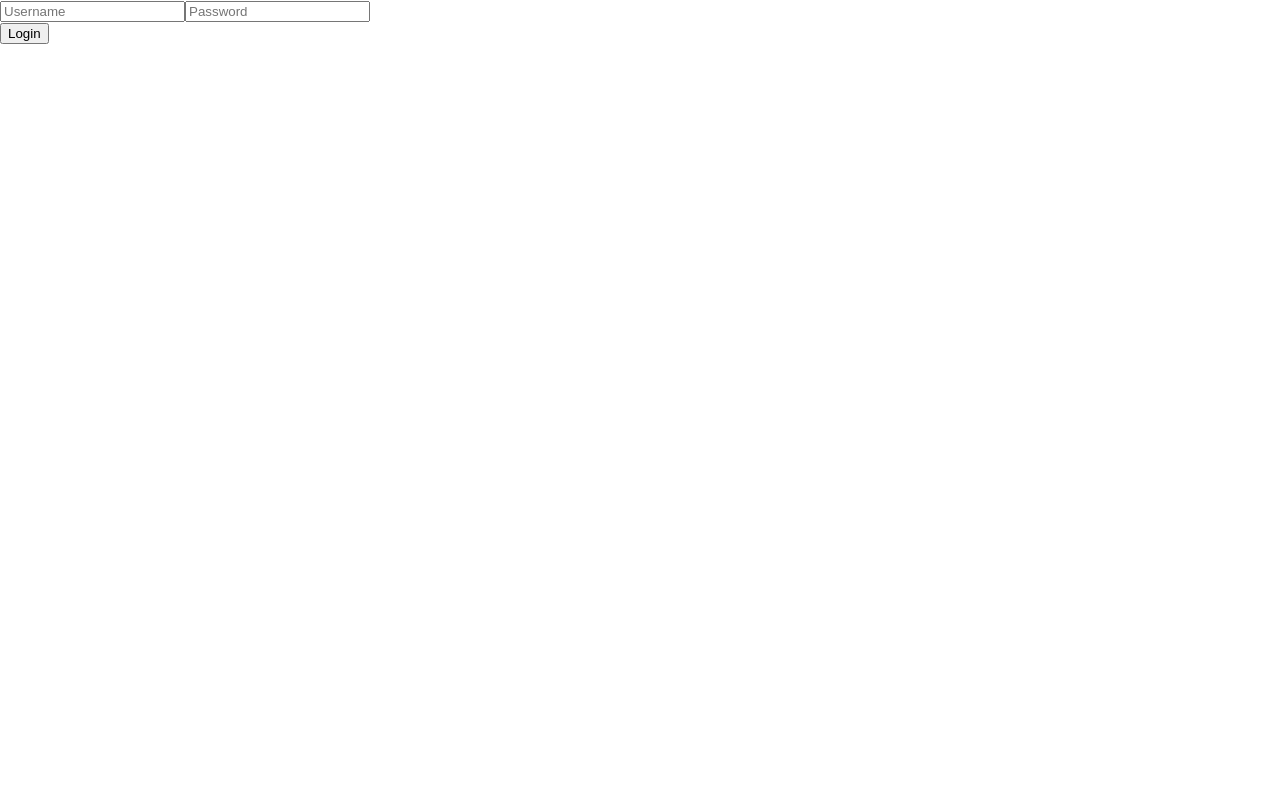
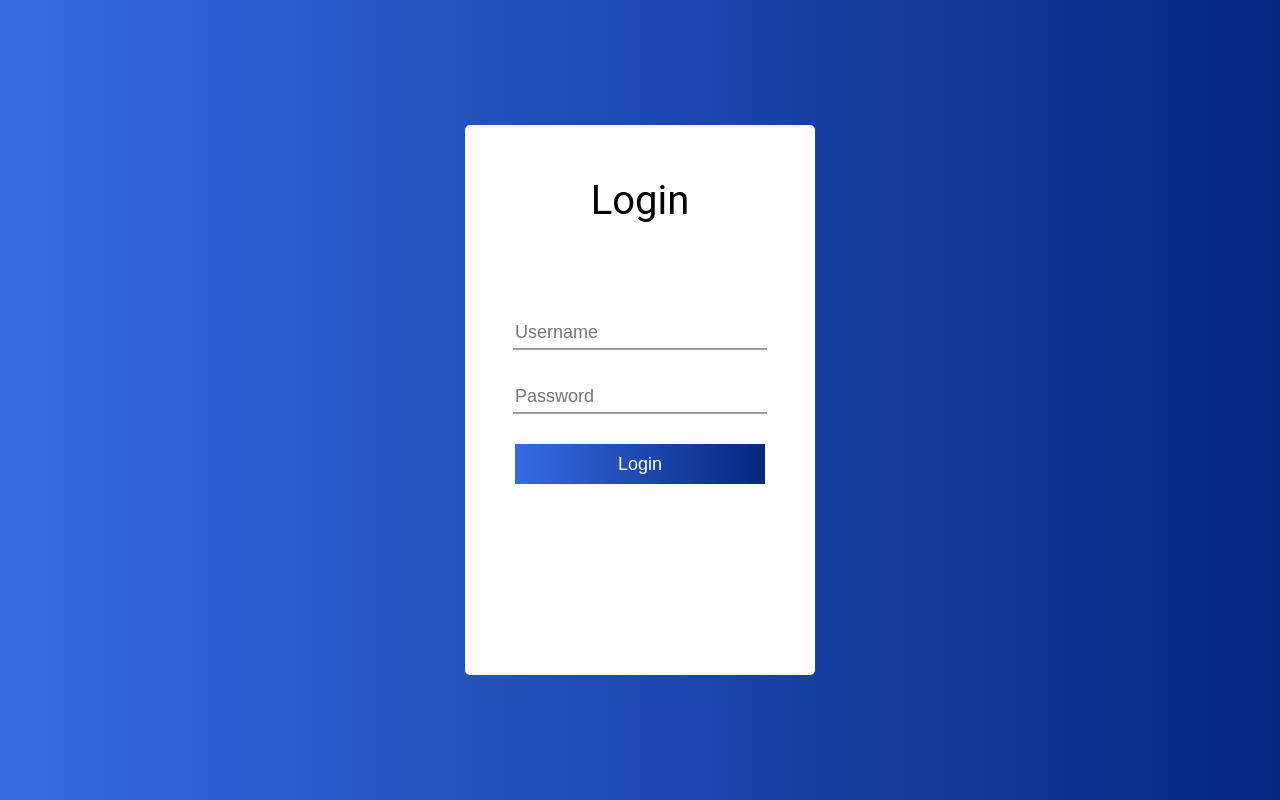
Before and after one commit to kristinefung/personal_website_frontend, a React (Create React App) app: page /login in a window 1280 px wide. Built offline with nearby package versions, Linux system fonts and the light colour scheme.

Commit message:
Login page layout

```diff
--- a/src/App.css
+++ b/src/App.css
@@ -1,38 +1,7 @@
-.App {
-  text-align: center;
+@import url('https://fonts.googleapis.com/css2?family=Comfortaa:wght@300');
+
+body {
+  font-family: "Roboto", sans-serif;
+  font-weight: 400;
+  font-style: normal;
 }
-
-.App-logo {
-  height: 40vmin;
-  pointer-events: none;
-}
-
-@media (prefers-reduced-motion: no-preference) {
-  .App-logo {
-    animation: App-logo-spin infinite 20s linear;
-  }
-}
-
-.App-header {
-  background-color: #282c34;
-  min-height: 100vh;
-  display: flex;
-  flex-direction: column;
-  align-items: center;
-  justify-content: center;
-  font-size: calc(10px + 2vmin);
-  color: white;
-}
-
-.App-link {
-  color: #61dafb;
-}
-
-@keyframes App-logo-spin {
-  from {
-    transform: rotate(0deg);
-  }
-  to {
-    transform: rotate(360deg);
-  }
-}
--- a/src/App.js
+++ b/src/App.js
@@ -2,8 +2,10 @@ import { BrowserRouter, Routes, Route, Navigate } from "react-router-dom";
 import React, { useState } from 'react';
 
 import Home from 'pages/Home/Home';
-import Login from 'pages/Login/Login'
+import Login from 'pages/Login/Login';
 import Dashboard from 'pages/Dashboard/Dashboard';
+
+import 'App.css';
 
 function App() {
 
--- /dev/null
+++ b/src/pages/Login/Login.css
@@ -0,0 +1,78 @@
+body {
+    background: linear-gradient(to right, #376ae3, #03287c);
+}
+
+#login-page {
+    display: flex;
+    justify-content: center;
+    align-items: center;
+    height: 100vh;
+}
+
+/********************************************
+*               Form Container
+********************************************/
+.login-container {
+    background: #FFFFFF;
+    width: 350px;
+    height: 550px;
+    border-radius: 5px;
+}
+
+/********************************************
+*                    Head
+********************************************/
+.login-container .head {
+    height: 150px;
+    display: flex;
+    flex-direction: column;
+    justify-content: center;
+    align-items: center;
+    font-size: 40px;
+}
+
+/********************************************
+*                    Form
+********************************************/
+.login-container .form {
+    height: 300px;
+    display: flex;
+    flex-direction: column;
+    justify-content: center;
+    align-items: center;
+}
+
+.login-container .form input {
+    height: 30px;
+    width: 250px;
+    margin: 15px 20px;
+    font-size: 18px;
+    border: none;
+    border-bottom: 2px solid #9e9e9e;
+}
+
+.login-container .form input:focus {
+    outline: none;
+    border-bottom: 2px solid #03287c;
+}
+
+.login-container .form input:focus {
+    outline: none;
+    border-bottom: 2px solid #03287c;
+}
+
+.login-container .form button {
+    height: 40px;
+    width: 250px;
+    margin: 15px 20px;
+    border: none;
+    font-size: 18px;
+    color: #FFFFFF;
+    background: linear-gradient(to right, #376ae3, #03287c);
+    cursor: pointer;
+}
+
+.login-container .form .message {
+    height: 50px;
+    color: #d50a0a;
+}
--- a/src/pages/Login/Login.js
+++ b/src/pages/Login/Login.js
@@ -1,10 +1,12 @@
 import React, { useState } from 'react';
+
+import 'pages/Login/Login.css'
 
 const Login = ({ setAuth }) => {
   const [username, setUsername] = useState('');
   const [password, setPassword] = useState('');
 
-  const [alert, setAlert] = useState('');
+  const [message, setMessage] = useState('');
   async function fetchData() {
 
     const requestOptions = {
@@ -17,14 +19,14 @@ const Login = ({ setAuth }) => {
     };
     const data = await fetch('http://localhost:4000/api/login', requestOptions);
     if (!data.ok) {
-      setAlert("INTERNAT_SERVER_ERROR");
+      setMessage("INTERNAT_SERVER_ERROR");
       return;
     }
 
     const json = await data.json();
     console.log(json);
     if (json.status !== 0) {
-      setAlert(json.status_code);
+      setMessage(json.message);
       return;
     }
     setAuth(true);
@@ -44,9 +46,13 @@ const Login = ({ setAuth }) => {
   };
 
   return (
+    <>
+      <div id="login-page">
         <div className="login-container">
-      <div className="login-form">
-        <form onSubmit={handleSubmit}>
+          <div className='head'>
+            Login
+          </div>
+          <form className="form" onSubmit={handleSubmit}>
             <input
               type="text"
               placeholder="Username"
@@ -59,11 +65,15 @@ const Login = ({ setAuth }) => {
               value={password}
               onChange={(e) => setPassword(e.target.value)}
             />
-          <div>{alert}</div>
             <button type="submit">Login</button>
+            <div className='message'>
+              {message}
+            </div>
           </form>
         </div>
       </div>
+    </>
+
   );
 };
 
```
Lines whose indentation alone changed are shown as unchanged.
